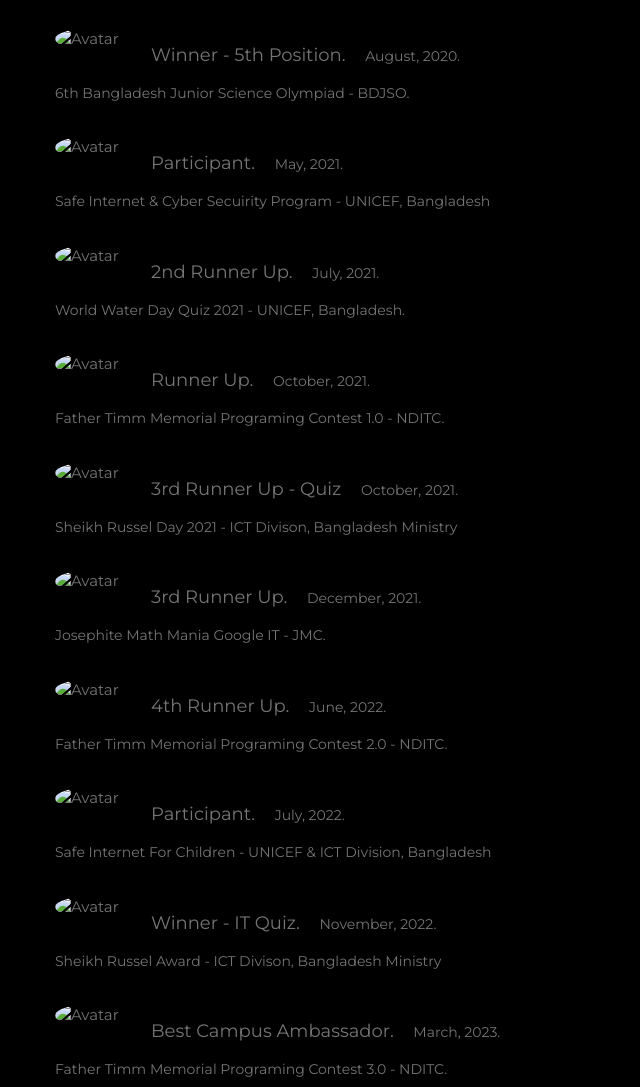
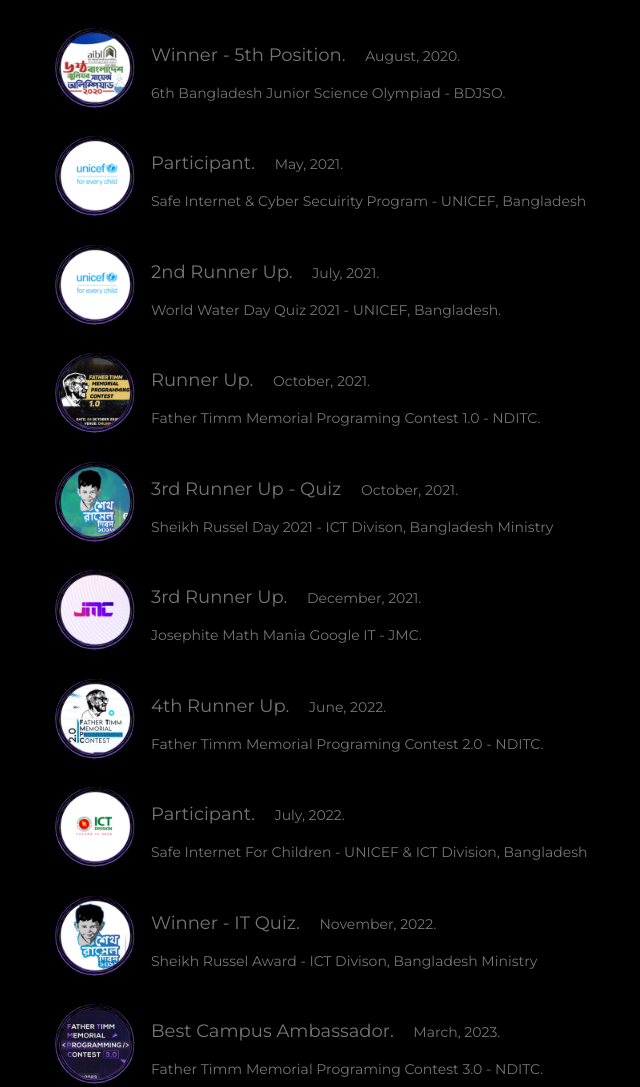
Before and after one commit to t-jubair/t-jubair.github.io, a plain HTML site: page index.html in a window 1280 px wide. Shown: the part 2840-3927 px from the top of the page, without its empty margins (155-795 px from the left). Drawn offline with nearby package versions, Linux system fonts and the light colour scheme; files whose address does not match are found by name.

Commit message:
Update index.html

```diff
--- a/index.html
+++ b/index.html
@@ -231,13 +231,13 @@
   </div>
 
   <div class="education-section">
-    <img src="/home/talha/Documents/GitHub/t-jubair.github.io/Images/edu2.jpg" alt="Avatar" class="w3-left w3-circle w3-margin-right" style="width:80px">
+    <img src="/Images/edu2.jpg" alt="Avatar" class="w3-left w3-circle w3-margin-right" style="width:80px">
     <p class="w3-large w3-margin-right">Completed Higher Secondary in 2022.</p>
     <p>Savar Cantonment Public School & College, SCPSC - Dhaka Board</p>
   </div>
 
   <div class="education-section">
-    <img src="/home/talha/Documents/GitHub/t-jubair.github.io/Images/edu2.jpg" alt="Avatar" class="w3-left w3-circle w3-margin-right" style="width:80px">
+    <img src="/Images/edu2.jpg" alt="Avatar" class="w3-left w3-circle w3-margin-right" style="width:80px">
     <p class="w3-large w3-margin-right">Completed School Secondary in 2020.</p>
     <p>Savar Cantonment Public School & College, SCPSC - Dhaka Board</p>
   </div>
@@ -251,51 +251,51 @@
     <h2 class="w3-text-light-grey">Achievements</h2>
     <hr style="width:200px" class="w3-opacity">
 
-    <img src="/home/talha/Documents/GitHub/t-jubair.github.io/Images/ach7.jpg" alt="Avatar" class="w3-left w3-circle w3-margin-right" style="width:80px">
+    <img src="/Images/ach7.jpg" alt="Avatar" class="w3-left w3-circle w3-margin-right" style="width:80px">
     <p><span class="w3-large w3-margin-right">Champion.</span> February, 2020.</p>
     <p>Josephite Math Mania 2020 - JMC</p><br>
 
-    <img src="/media/talha/02127A041279FCCB/Website Final/Images/Nikola Tesla 1.0 By Tesla Lab.png" alt="Avatar" class="w3-left w3-circle w3-margin-right" style="width:80px">
+    <img src="/Images/ah9.jpg" alt="Avatar" class="w3-left w3-circle w3-margin-right" style="width:80px">
     <p><span class="w3-large w3-margin-right">Participant.</span> April, 2020.</p>
     <p>Nikola Tesla Biography Quiz 1.0 - TESLA Lab</p><br>
 
-    <img src="/media/talha/02127A041279FCCB/Website Final/Images/6th Bangladesh Junior Science Olympiad.png" alt="Avatar" class="w3-left w3-circle w3-margin-right" style="width:80px">
+    <img src="/Images/ach1.jpg" alt="Avatar" class="w3-left w3-circle w3-margin-right" style="width:80px">
     <p><span class="w3-large w3-margin-right">Winner - 5th Position.</span> August, 2020.</p>
     <p>6th Bangladesh Junior Science Olympiad - BDJSO.</p><br>
 
-    <img src="/media/talha/02127A041279FCCB/Website Final/Images/UNICEF.png" alt="Avatar" class="w3-left w3-circle w3-margin-right" style="width:80px">
+    <img src="/Images/ach12.jpg" alt="Avatar" class="w3-left w3-circle w3-margin-right" style="width:80px">
     <p><span class="w3-large w3-margin-right">Participant.</span> May, 2021.</p>
     <p>Safe Internet & Cyber Secuirity Program - UNICEF, Bangladesh</p><br>
 
-    <img src="/media/talha/02127A041279FCCB/Website Final/Images/UNICEF World Water Day 2021.png" alt="Avatar" class="w3-left w3-circle w3-margin-right" style="width:80px">
+    <img src="/Images/ach12.jpg" alt="Avatar" class="w3-left w3-circle w3-margin-right" style="width:80px">
     <p><span class="w3-large w3-margin-right">2nd Runner Up.</span> July, 2021.</p>
     <p>World Water Day Quiz 2021 - UNICEF, Bangladesh.</p><br>
 
-    <img src="/media/talha/02127A041279FCCB/Website Final/Images/FTMPC 1.0.png" alt="Avatar" class="w3-left w3-circle w3-margin-right" style="width:80px">
+    <img src="/Images/ach3.jpg" alt="Avatar" class="w3-left w3-circle w3-margin-right" style="width:80px">
     <p><span class="w3-large w3-margin-right">Runner Up.</span> October, 2021.</p>
     <p>Father Timm Memorial Programing Contest 1.0 - NDITC.</p><br>
 
-    <img src="/media/talha/02127A041279FCCB/Website Final/Images/Sheikh Russle Day.png" alt="Avatar" class="w3-left w3-circle w3-margin-right" style="width:80px">
+    <img src="/Images/ach11.jpg" alt="Avatar" class="w3-left w3-circle w3-margin-right" style="width:80px">
     <p><span class="w3-large w3-margin-right">3rd Runner Up - Quiz</span> October, 2021.</p>
     <p>Sheikh Russel Day 2021 - ICT Divison, Bangladesh Ministry</p><br>
 
-    <img src="/media/talha/02127A041279FCCB/Website Final/Images/Josephite Math Mania 2020 IT Section.png" alt="Avatar" class="w3-left w3-circle w3-margin-right" style="width:80px">
+    <img src="/Images/ach8.jpg" alt="Avatar" class="w3-left w3-circle w3-margin-right" style="width:80px">
     <p><span class="w3-large w3-margin-right">3rd Runner Up.</span> December, 2021.</p>
     <p>Josephite Math Mania Google IT - JMC.</p><br>
 
-    <img src="/media/talha/02127A041279FCCB/Website Final/Images/FTMPC 2.0.png" alt="Avatar" class="w3-left w3-circle w3-margin-right" style="width:80px">
+    <img src="/Images/ach4.jpg" alt="Avatar" class="w3-left w3-circle w3-margin-right" style="width:80px">
     <p><span class="w3-large w3-margin-right">4th Runner Up.</span> June, 2022.</p>
     <p>Father Timm Memorial Programing Contest 2.0 - NDITC.</p><br>
 
-    <img src="/media/talha/02127A041279FCCB/Website Final/Images/ICT Division.png" alt="Avatar" class="w3-left w3-circle w3-margin-right" style="width:80px">
+    <img src="/Images/ach6.jpg" alt="Avatar" class="w3-left w3-circle w3-margin-right" style="width:80px">
     <p><span class="w3-large w3-margin-right">Participant.</span> July, 2022.</p>
     <p>Safe Internet For Children - UNICEF & ICT Division, Bangladesh</p><br>
 
-    <img src="/media/talha/02127A041279FCCB/Website Final/Images/Sheikh Russel Day.png" alt="Avatar" class="w3-left w3-circle w3-margin-right" style="width:80px">
+    <img src="/Images/ach10.jpg" alt="Avatar" class="w3-left w3-circle w3-margin-right" style="width:80px">
     <p><span class="w3-large w3-margin-right">Winner - IT Quiz.</span> November, 2022.</p>
     <p>Sheikh Russel Award - ICT Divison, Bangladesh Ministry</p><br>
 
-    <img src="/media/talha/02127A041279FCCB/Website Final/Images/FTMPC 3.0.png" alt="Avatar" class="w3-left w3-circle w3-margin-right" style="width:80px">
+    <img src="/Images/ach5.jpg" alt="Avatar" class="w3-left w3-circle w3-margin-right" style="width:80px">
     <p><span class="w3-large w3-margin-right">Best Campus Ambassador.</span> March, 2023.</p>
     <p>Father Timm Memorial Programing Contest 3.0 - NDITC.</p><br>
   <!-- End About Section -->
```
